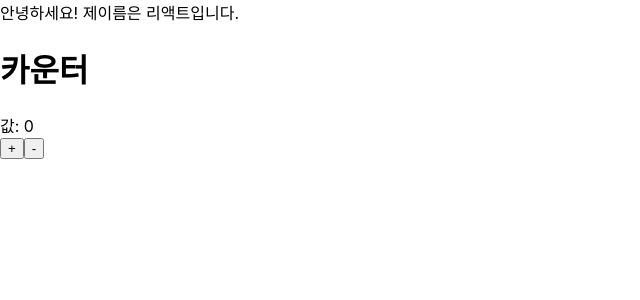
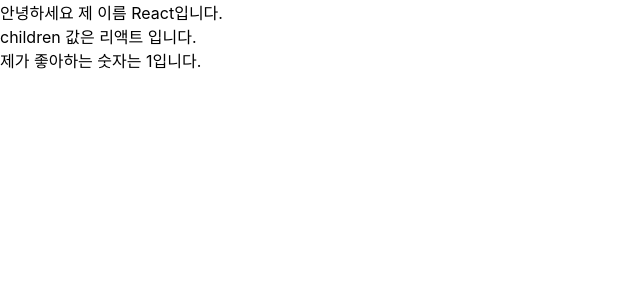
Before and after one commit to rondido/hello-react, a React (Create React App) app: page / in a window 1280 px wide. Shown: the top 300 px of the page, without its empty margins (0-640 px from the left). Built offline with nearby package versions, Linux system fonts and the light colour scheme.

Commit message:
react class component

```diff
--- a/src/App.js
+++ b/src/App.js
@@ -1,26 +1,12 @@
 import React, { Component } from 'react';
-import Myname from './Myname';
-import Counter from './Counter';
+import MyComponent from './MyComponent';
 
 class App extends Component {
   render() {
-    // const value = 1;
-    // const style = {
-    //   backgroundColor:'blue'
-    // };
+
     return (
       <div >
-
-        <Myname rol="리액트"/>
-        <Counter/>
-
-        {/* {
-          (() => {
-              if(value === 1)return(<div>하나</div>)
-              if(value === 2)return(<div>둘</div>)
-              if(value === 3)return(<div>셋</div>)
-          })()
-        } */}
+        <MyComponent name="React" favoriteNumber={1}>리액트</MyComponent>
       </div>
     );
   }
--- /dev/null
+++ b/src/MyComponent.js
@@ -0,0 +1,29 @@
+import React, { Component } from 'react';
+import ProTypes from 'prop-types';
+
+class MyComponent extends Component {
+    static defaultProps ={
+            name:'기본 이름'
+    };
+    static ProTypes = {
+        name:ProTypes.string,
+        favoriteNumber:ProTypes.number.isRequired
+    }
+    render() {
+        const {name,favoriteNumber,children} = this.props; //비구조화 할당
+        return (
+            <div>
+            안녕하세요 제 이름 {name}입니다. <br/>
+            children 값은 {children} 입니다.
+            <br/>
+            제가 좋아하는 숫자는 {favoriteNumber}입니다.
+        </div>
+        );
+    }
+}
+
+MyComponent.defaultProps={
+    name:'기본이름'
+};
+
+export default MyComponent;
```
Also changed, not shown: Counter/Counter.js (renamed from src/Counter.js).
